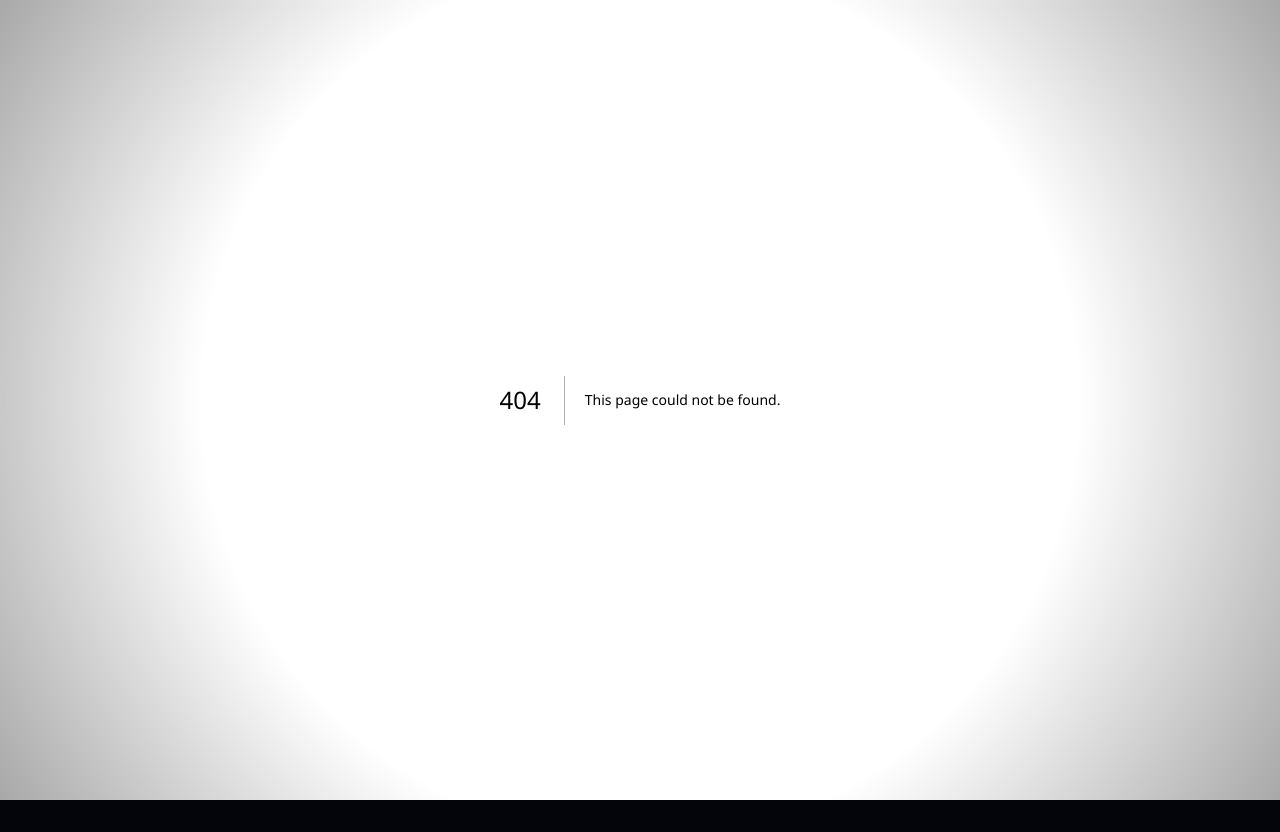
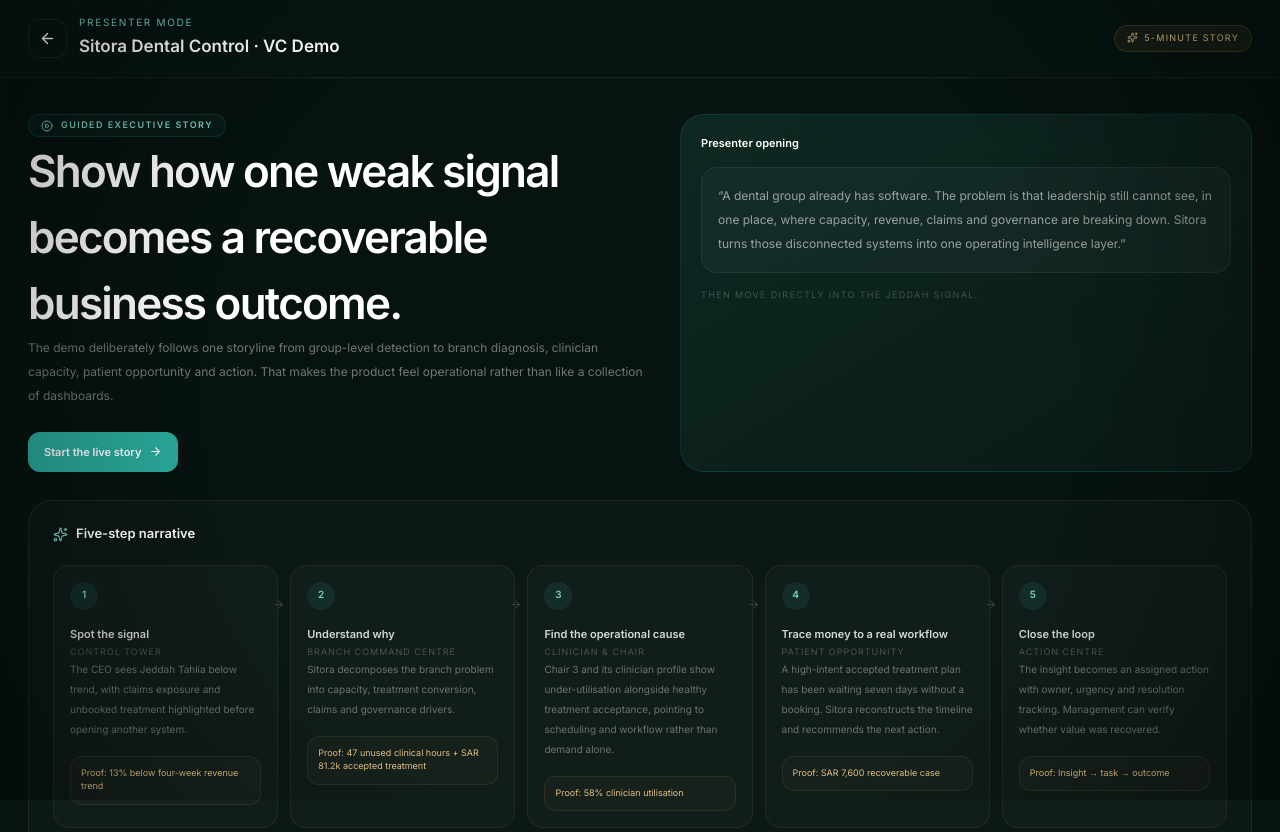
Before and after one commit to Nylon1/SitoraBrandingagency, a Next.js app: page /tools/dental-control/demo in a window 1280 px wide. Before the commit this address had no page. Shown: the top 832 px of the page. Before the commit the page ends 800 px from the top, so only its background shows below. Built offline with nearby package versions, Linux system fonts and the light colour scheme; a web font is replaced by a local one.

Commit message:
Add VC presenter mode route

```diff
--- /dev/null
+++ b/app/tools/dental-control/demo/page.tsx
@@ -0,0 +1,5 @@
+import { VCDemoJourney } from "@/components/dental-control/VCDemoJourney";
+
+export default function DemoPage() {
+  return <VCDemoJourney />;
+}
```
